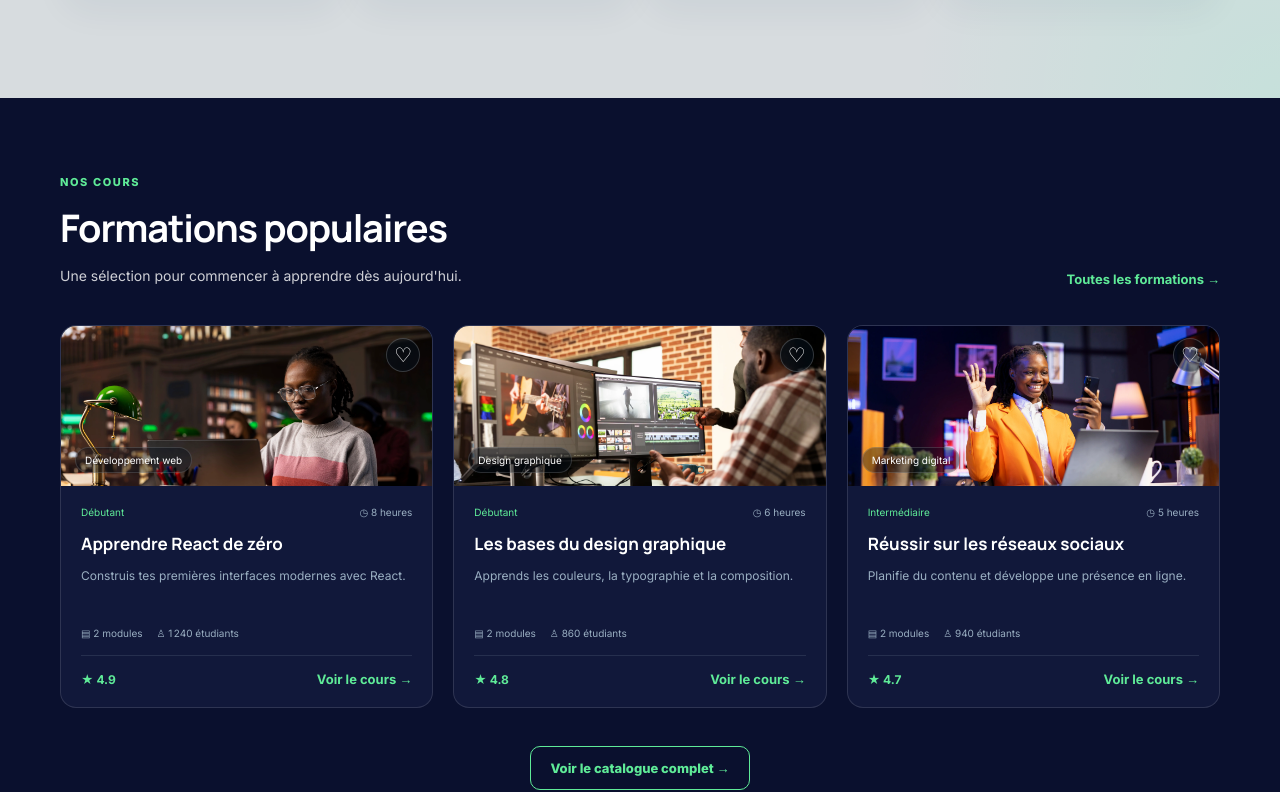
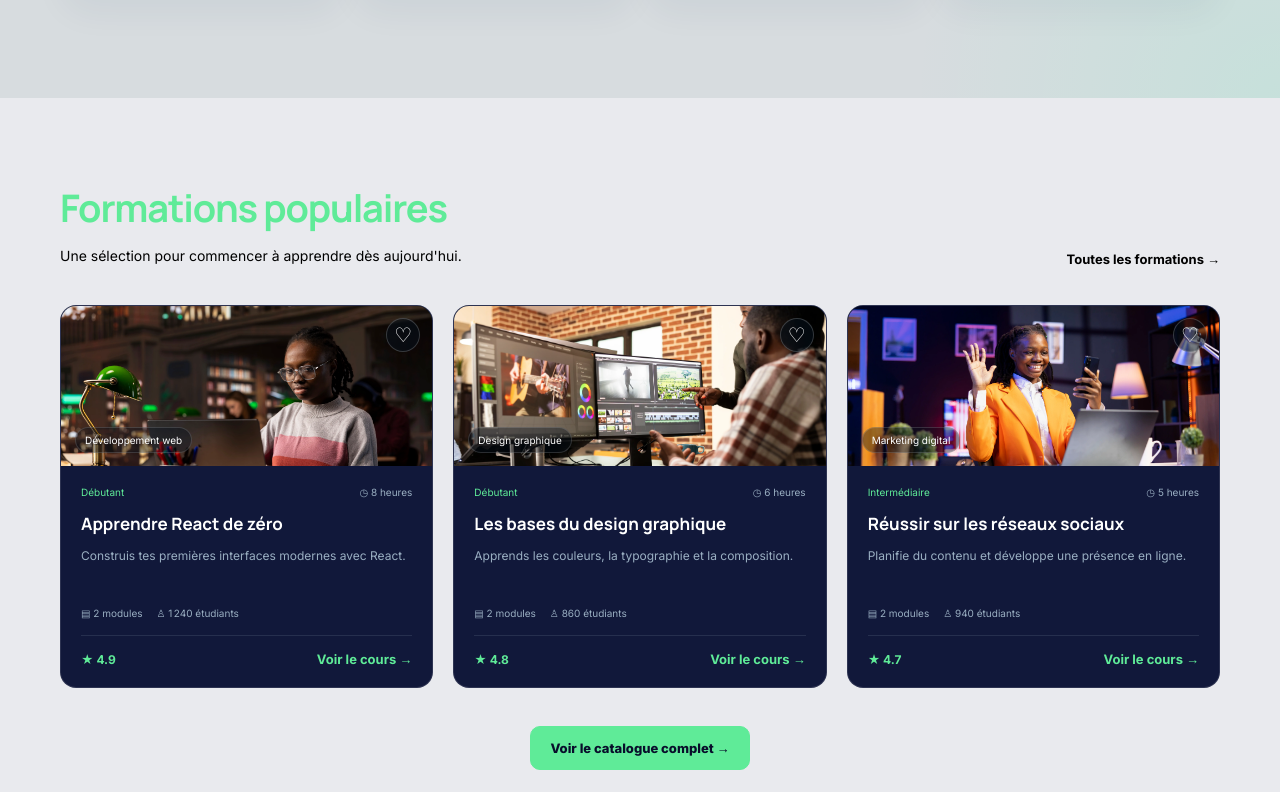
Before and after one commit to husseindiallo65-byte/learnspace-elearning, a React (Vite) app: page / in a window 1280 px wide. Shown: the part 1730-2522 px from the top of the page. Built offline with nearby package versions, Linux system fonts and the light colour scheme.

Commit message:
Mise à jour du project LeanSpace

```diff
--- a/src/data/courses.js
+++ b/src/data/courses.js
@@ -21,9 +21,9 @@ export const courses = [
         { id: "composants", title: "Créer ton premier composant", content: "Un composant React est une fonction JavaScript qui retourne une interface en JSX. Les composants rendent le code plus lisible et réutilisable.", videoUrl: "https://youtu.be/zoVdbxOTAFs", videoEmbedUrl: "https://www.youtube-nocookie.com/embed/zoVdbxOTAFs" }
       ]},
       { id: "module-2", title: "Module 2 — Interactions", chapters: [
-        { id: "props", title: "Comprendre les props", content: "Les props transmettent des données d'un composant parent vers un composant enfant. Elles permettent de réutiliser un composant avec des contenus différents." },
-        { id: "state", title: "Gérer le state avec useState", content: "Le hook useState permet à un composant de mémoriser une valeur et de se mettre à jour lorsqu'elle change." },
-        { id: "events", title: "Gérer les événements", content: "Les événements comme onClick permettent de répondre aux actions de l'utilisateur. Combine-les avec le state pour créer des interfaces interactives." }
+        { id: "props", title: "Comprendre les props", content: "Les props transmettent des données d'un composant parent vers un composant enfant. Elles permettent de réutiliser un composant avec des contenus différents.", videoUrl: "https://youtu.be/PvndxDHVaW8", videoEmbedUrl: "https://www.youtube-nocookie.com/embed/PvndxDHVaW8" },
+        { id: "state", title: "Gérer le state avec useState", content: "Le hook useState permet à un composant de mémoriser une valeur et de se mettre à jour lorsqu'elle change.", videoUrl: "https://youtu.be/OumO16lH9uo", videoEmbedUrl: "https://www.youtube-nocookie.com/embed/OumO16lH9uo" },
+        { id: "events", title: "Gérer les événements", content: "Les événements comme onClick permettent de répondre aux actions de l'utilisateur. Combine-les avec le state pour créer des interfaces interactives.", videoUrl: "https://youtu.be/SgyVPPrKffA", videoEmbedUrl: "https://www.youtube-nocookie.com/embed/SgyVPPrKffA" }
       ]}
     ],
     quiz: [
@@ -49,11 +49,11 @@ export const courses = [
     objectives: ["Comprendre les couleurs", "Choisir une typographie adaptée", "Organiser une composition", "Créer un visuel cohérent"],
     modules: [
       { id: "module-1", title: "Module 1 — Principes visuels", chapters: [
-        { id: "couleurs", title: "Théorie des couleurs", content: "Les couleurs transmettent une ambiance et hiérarchisent les informations. Apprends à choisir une palette cohérente." },
-        { id: "typographie", title: "Typographie et lisibilité", content: "La typographie donne une personnalité à un support. Privilégie la lisibilité et limite le nombre de polices utilisées." }
+        { id: "couleurs", title: "Théorie des couleurs", content: "Les couleurs transmettent une ambiance et hiérarchisent les informations. Apprends à choisir une palette cohérente.", videoUrl: "https://youtu.be/x3CAA1Ykh-c", videoEmbedUrl: "https://www.youtube-nocookie.com/embed/x3CAA1Ykh-c" },
+        { id: "typographie", title: "Typographie et lisibilité", content: "La typographie donne une personnalité à un support. Privilégie la lisibilité et limite le nombre de polices utilisées.", videoUrl: "https://youtu.be/l2YLOqfXLdY", videoEmbedUrl: "https://www.youtube-nocookie.com/embed/l2YLOqfXLdY" }
       ]},
       { id: "module-2", title: "Module 2 — Composition", chapters: [
-        { id: "composition", title: "Équilibre et composition", content: "La hiérarchie, l'espace et l'alignement guident le regard et rendent un visuel plus facile à comprendre." }
+        { id: "composition", title: "Équilibre et composition", content: "La hiérarchie, l'espace et l'alignement guident le regard et rendent un visuel plus facile à comprendre.", videoUrl: "https://youtu.be/puO6p2Mo1NM", videoEmbedUrl: "https://www.youtube-nocookie.com/embed/puO6p2Mo1NM" }
       ]}
     ],
     quiz: [
--- a/src/pages/Home/Home.css
+++ b/src/pages/Home/Home.css
@@ -888,11 +888,27 @@
 }
 
 .learnspace-home .section-muted {
-  background: #0a102e;
+  background: #e9eaee;
 }
 
 .learnspace-home .section-heading-row {
   text-align: left;
+}
+
+.learnspace-home .ls-courses .section-heading h2 {
+  color: #5FEB98;
+}
+
+.learnspace-home .ls-courses .section-heading p {
+  color: #000000;
+}
+
+.learnspace-home .ls-courses .course-section-link {
+  color: #000000;
+}
+
+.learnspace-home .ls-courses .course-section-link::after {
+  background: #5FEB98;
 }
 
 .learnspace-home .course-card {
@@ -910,17 +926,18 @@
 }
 
 .learnspace-home .center-action .button-fill-left {
+  background: #5feb98;
   border-color: #5feb98;
-  color: #5feb98;
+  color: #080e2b;
 }
 
 .learnspace-home .center-action .button-fill-left::before {
-  background: #5feb98;
+  background: #e9eaee;
 }
 
 .learnspace-home .center-action .button-fill-left:hover,
 .learnspace-home .center-action .button-fill-left:focus-visible {
-  color: #080e2b;
+  color: #000000;
 }
 
 .ls-cta {
--- a/src/pages/Home/Home.jsx
+++ b/src/pages/Home/Home.jsx
@@ -338,7 +338,6 @@ export default function Home() {
         <div className="container">
           <div className="section-heading section-heading-row">
             <div>
-              <span className="eyebrow">NOS COURS</span>
               <h2>Formations populaires</h2>
               <p>Une sélection pour commencer à apprendre dès aujourd'hui.</p>
             </div>
```
